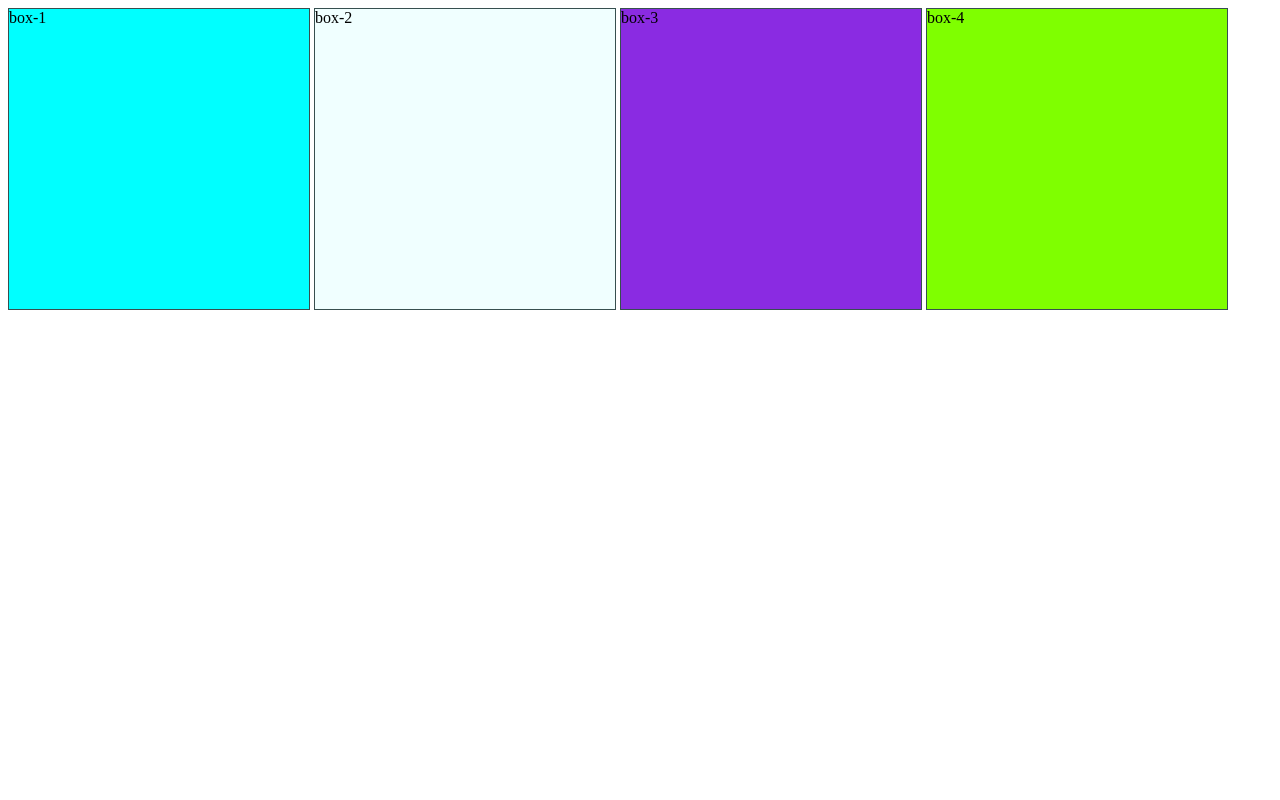
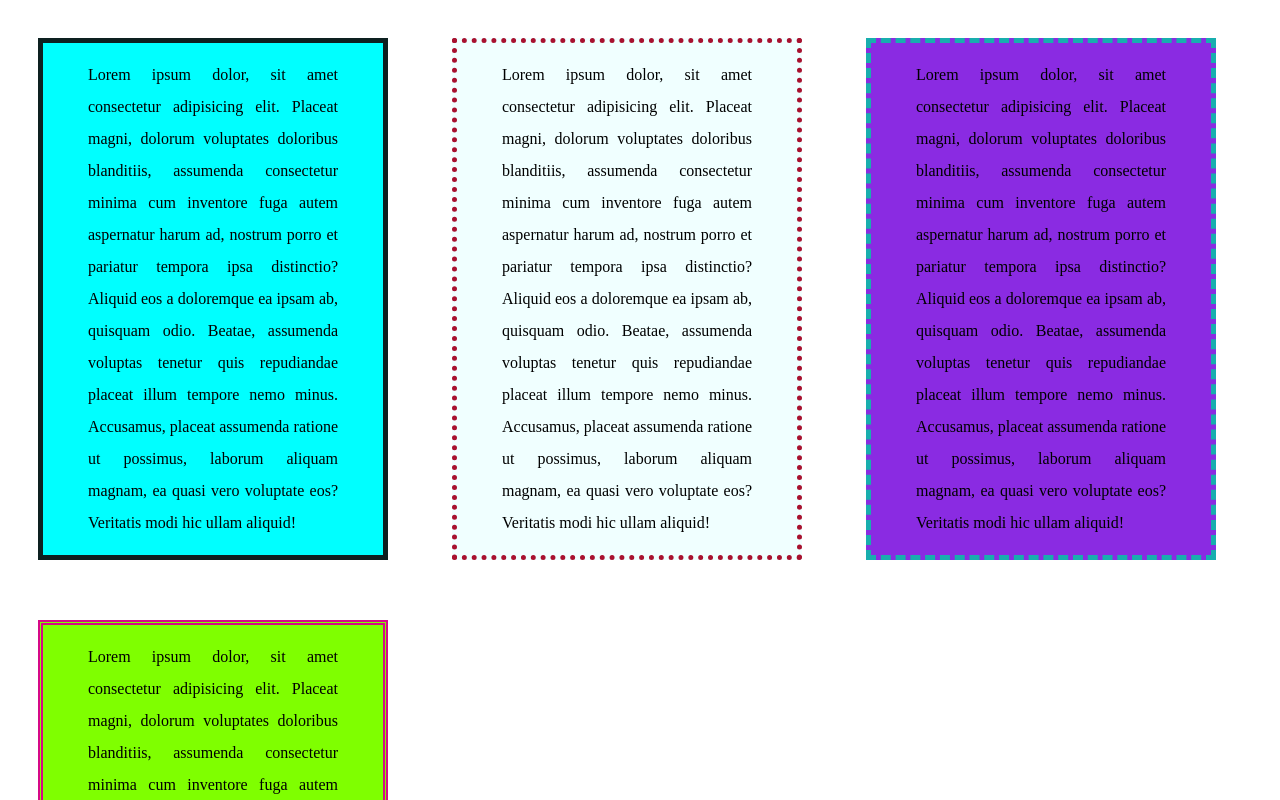
Before and after one commit to victor-losada/repositorio-original, a plain HTML site: page margin.html in a window 1280 px wide. Shown: the top 800 px of the page. Drawn offline with Linux system fonts and the light colour scheme.

Commit message:
cambio hola

```diff
--- a/css/margin.css
+++ b/css/margin.css
@@ -1,23 +1,29 @@
 .box-style {
-
-    width: 300px;
-    height: 300px;
     display: inline-block;
-
+    width: 250px;
+    margin-top: 30px;
+    margin-right: 30px;
+    margin-bottom: 30px;
+    margin-left: 30px;
+    padding: 0px 45px;
+    text-align: justify;
+    letter-spacing: 0em;
+    word-spacing: 0em;
+    line-height: 2em;
 }
 .box-1 {
-    border: 1px solid rgb(55, 79, 79);
+    border: 5px solid rgb(13, 32, 32);
     background-color: aqua;
 }
 .box-2 {
-    border: 1px solid rgb(55, 79, 79);
+    border: 5px dotted rgb(168, 17, 47);
     background-color: azure;
 }
 .box-3 {
-    border: 1px solid rgb(55, 79, 79);
+    border: 5px dashed rgb(24, 174, 174);
     background-color: blueviolet;
 }
 .box-4 {
-    border: 1px solid rgb(55, 79, 79);
+    border: 5px double rgb(214, 9, 135);
     background-color: chartreuse;
 }
--- a/margin.html
+++ b/margin.html
@@ -8,9 +8,9 @@
     <link rel="stylesheet" href="css/margin.css">
 </head>
 <body>
-    <div class="box-style box-1">box-1</div>
-    <div class="box-style box-2">box-2</div>
-    <div class="box-style box-3">box-3</div>
-    <div class="box-style box-4">box-4</div>
+    <div class="box-style box-1"><p>Lorem ipsum dolor, sit amet consectetur adipisicing elit. Placeat magni, dolorum voluptates doloribus blanditiis, assumenda consectetur minima cum inventore fuga autem aspernatur harum ad, nostrum porro et pariatur tempora ipsa distinctio? Aliquid eos a doloremque ea ipsam ab, quisquam odio. Beatae, assumenda voluptas tenetur quis repudiandae placeat illum tempore nemo minus. Accusamus, placeat assumenda ratione ut possimus, laborum aliquam magnam, ea quasi vero voluptate eos? Veritatis modi hic ullam aliquid!</div>
+    <div class="box-style box-2"><p>Lorem ipsum dolor, sit amet consectetur adipisicing elit. Placeat magni, dolorum voluptates doloribus blanditiis, assumenda consectetur minima cum inventore fuga autem aspernatur harum ad, nostrum porro et pariatur tempora ipsa distinctio? Aliquid eos a doloremque ea ipsam ab, quisquam odio. Beatae, assumenda voluptas tenetur quis repudiandae placeat illum tempore nemo minus. Accusamus, placeat assumenda ratione ut possimus, laborum aliquam magnam, ea quasi vero voluptate eos? Veritatis modi hic ullam aliquid!</div>
+    <div class="box-style box-3"><p>Lorem ipsum dolor, sit amet consectetur adipisicing elit. Placeat magni, dolorum voluptates doloribus blanditiis, assumenda consectetur minima cum inventore fuga autem aspernatur harum ad, nostrum porro et pariatur tempora ipsa distinctio? Aliquid eos a doloremque ea ipsam ab, quisquam odio. Beatae, assumenda voluptas tenetur quis repudiandae placeat illum tempore nemo minus. Accusamus, placeat assumenda ratione ut possimus, laborum aliquam magnam, ea quasi vero voluptate eos? Veritatis modi hic ullam aliquid!</div>
+    <div class="box-style box-4"><p>Lorem ipsum dolor, sit amet consectetur adipisicing elit. Placeat magni, dolorum voluptates doloribus blanditiis, assumenda consectetur minima cum inventore fuga autem aspernatur harum ad, nostrum porro et pariatur tempora ipsa distinctio? Aliquid eos a doloremque ea ipsam ab, quisquam odio. Beatae, assumenda voluptas tenetur quis repudiandae placeat illum tempore nemo minus. Accusamus, placeat assumenda ratione ut possimus, laborum aliquam magnam, ea quasi vero voluptate eos? Veritatis modi hic ullam aliquid!</div>
 </body>
 </html>
```
Also changed, not shown: index.html (+1 -0 lines).
